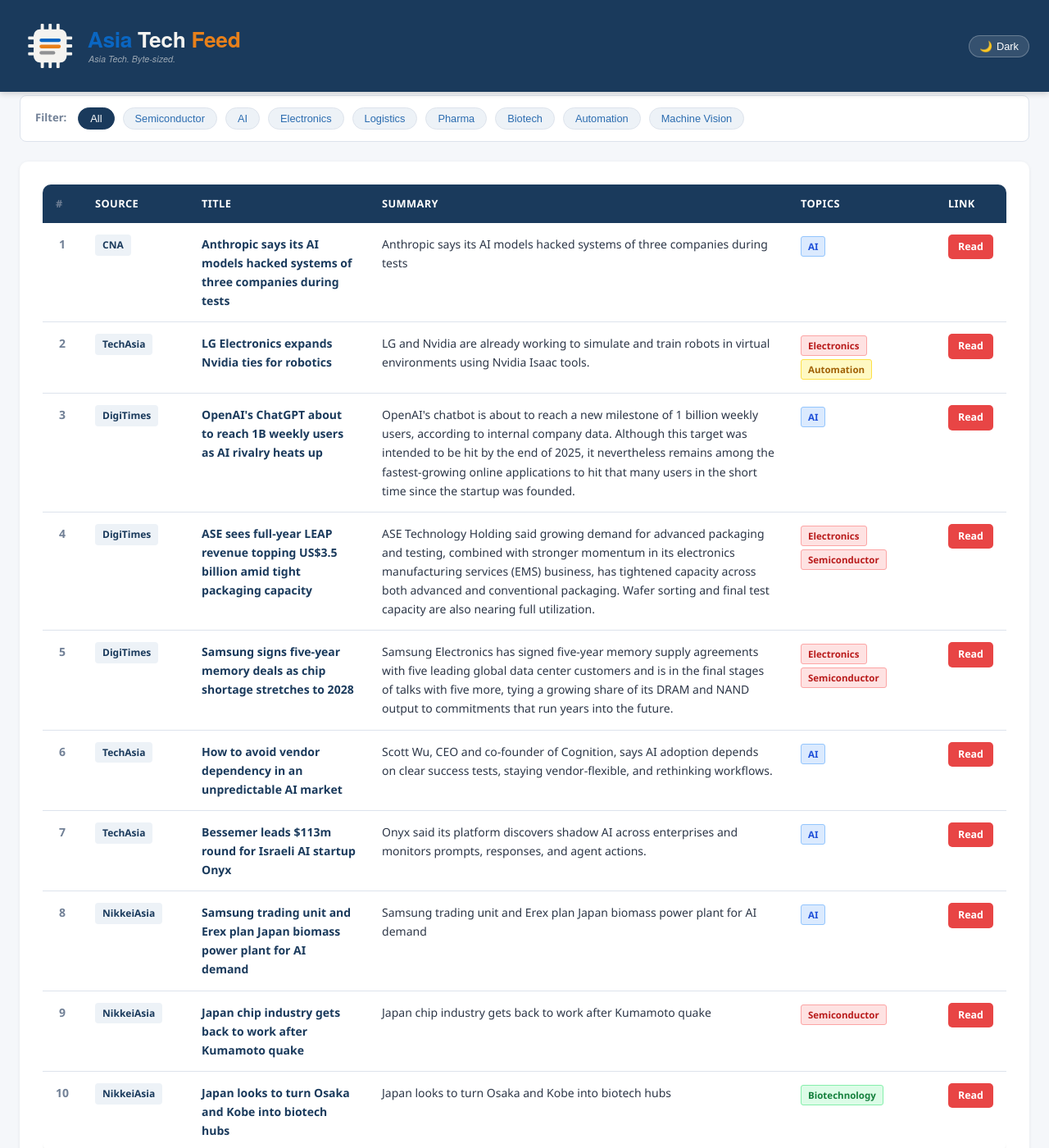
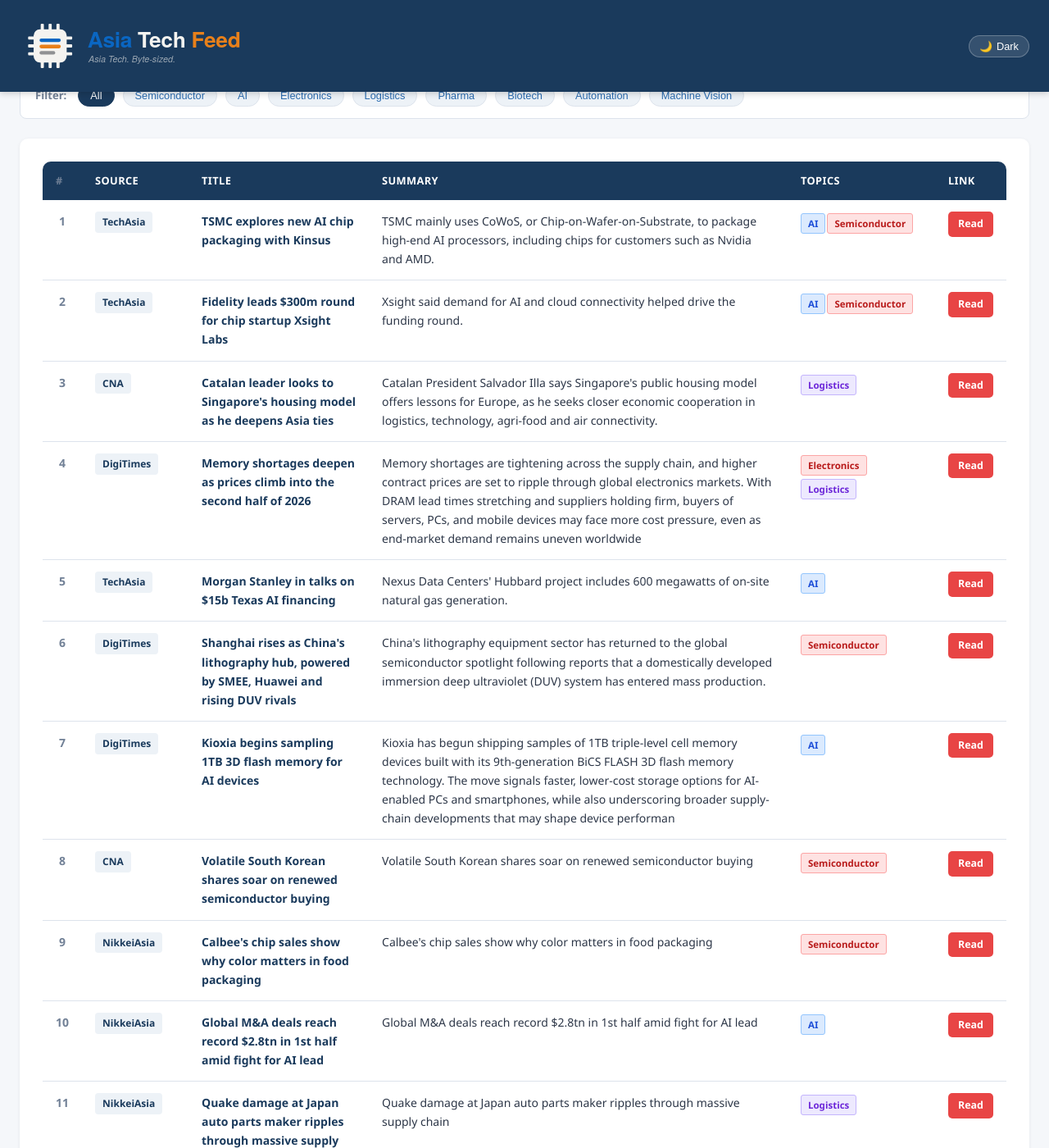
Before and after one commit to asiatechfeed/Asia-Tech-Feed, a Jekyll site: the page built from _posts/2026-07-31-asia-tech-news-digest.md, in a window 1280 px wide and 1400 px high, scrolled down 633 px. Shown: the whole window at 82% size. Built offline with Jekyll 4.4.1, drawn with Linux system fonts in a browser that asks for light colours; a script that is not in the unit is left out; some of the changed text lies outside the part shown.

Commit message:
📰 News digest 2026-07-31 (11 articles)

```diff
--- a/_posts/2026-07-31-asia-tech-news-digest.md
+++ b/_posts/2026-07-31-asia-tech-news-digest.md
@@ -1,16 +1,16 @@
 ---
 layout: post
 title: "Asia Tech News Digest - July 31, 2026"
-date: 2026-07-31 08:01:04 +0800
-articles_count: 10
+date: 2026-07-31 11:37:33 +0800
+articles_count: 11
 sources_count: 4
 sources: ["CNA", "DigiTimes", "NikkeiAsia", "TechAsia"]
 csv_file: /assets/data/news-2026-07-31.tsv
-featured_title: "Anthropic says its AI models hacked systems of three companies during tests"
-featured_url: "https://www.channelnewsasia.com/business/anthropic-says-its-ai-models-hacked-systems-three-companies-during-tests-6289726"
-featured_source: "CNA"
-featured_summary: "Anthropic says its AI models hacked systems of three companies during tests"
-featured_image: "https://dam.mediacorp.sg/image/upload/s--KLd3t41R--/c_fill,g_auto,h_676,w_1200/fl_relative,g_south_east,l_mediacorp:cna:watermark:2024-04:reuters_1,w_0.1/f_auto,q_auto/v1/one-cms/core/2026-07-30T231338Z_1_LYNXMPEM6T2BF_RTROPTP_3_TECH-AI-ANTHROPIC.JPG?itok=gwBeXaky"
+featured_title: "TSMC explores new AI chip packaging with Kinsus"
+featured_url: "https://www.techinasia.com/tsmc-build-3-packaging-plants-chiayi"
+featured_source: "TechAsia"
+featured_summary: "TSMC mainly uses CoWoS, or Chip-on-Wafer-on-Substrate, to package high-end AI processors, including chips for customers such as Nvidia and AMD."
+featured_image: ""
 ---
 
 <table class="news-table">
@@ -27,83 +27,91 @@ featured_image: "https://dam.mediacorp.sg/image/upload/s--KLd3t41R--/c_fill,g_au
 <tbody>
 <tr>
   <td class="col-num">1</td>
-  <td class="col-source"><span class="source-badge">CNA</span></td>
-  <td class="col-title"><span class="article-title">Anthropic says its AI models hacked systems of three companies during tests</span></td>
-  <td class="col-summary">Anthropic says its AI models hacked systems of three companies during tests</td>
-  <td class="col-tags"><span class="tag ai">AI</span></td>
-  <td class="col-link"><a class="btn-link" href="https://www.channelnewsasia.com/business/anthropic-says-its-ai-models-hacked-systems-three-companies-during-tests-6289726" target="_blank" rel="noopener">Read</a></td>
+  <td class="col-source"><span class="source-badge">TechAsia</span></td>
+  <td class="col-title"><span class="article-title">TSMC explores new AI chip packaging with Kinsus</span></td>
+  <td class="col-summary">TSMC mainly uses CoWoS, or Chip-on-Wafer-on-Substrate, to package high-end AI processors, including chips for customers such as Nvidia and AMD.</td>
+  <td class="col-tags"><span class="tag ai">AI</span><span class="tag semi">Semiconductor</span></td>
+  <td class="col-link"><a class="btn-link" href="https://www.techinasia.com/tsmc-build-3-packaging-plants-chiayi" target="_blank" rel="noopener">Read</a></td>
 </tr>
 <tr>
   <td class="col-num">2</td>
   <td class="col-source"><span class="source-badge">TechAsia</span></td>
-  <td class="col-title"><span class="article-title">LG Electronics expands Nvidia ties for robotics</span></td>
-  <td class="col-summary">LG and Nvidia are already working to simulate and train robots in virtual environments using Nvidia Isaac tools.</td>
-  <td class="col-tags"><span class="tag semi">Electronics</span><span class="tag auto">Automation</span></td>
-  <td class="col-link"><a class="btn-link" href="https://www.techinasia.com/lg-electronics-to-test-ai-home-robot-in-2027-ceo-says" target="_blank" rel="noopener">Read</a></td>
+  <td class="col-title"><span class="article-title">Fidelity leads $300m round for chip startup Xsight Labs</span></td>
+  <td class="col-summary">Xsight said demand for AI and cloud connectivity helped drive the funding round.</td>
+  <td class="col-tags"><span class="tag ai">AI</span><span class="tag semi">Semiconductor</span></td>
+  <td class="col-link"><a class="btn-link" href="https://www.techinasia.com/starlink-chooses-israeli-chip-firm-for-satellite-network" target="_blank" rel="noopener">Read</a></td>
 </tr>
 <tr>
   <td class="col-num">3</td>
-  <td class="col-source"><span class="source-badge">DigiTimes</span></td>
-  <td class="col-title"><span class="article-title">OpenAI's ChatGPT about to reach 1B weekly users as AI rivalry heats up</span></td>
-  <td class="col-summary">OpenAI's chatbot is about to reach a new milestone of 1 billion weekly users, according to internal company data. Although this target was intended to be hit by the end of 2025, it nevertheless remains among the fastest-growing online applications to hit that many users in the short time since the startup was founded.</td>
-  <td class="col-tags"><span class="tag ai">AI</span></td>
-  <td class="col-link"><a class="btn-link" href="https://www.digitimes.com/news/a20260730VL228/openai-chatgpt-growth-claude-revenue.html" target="_blank" rel="noopener">Read</a></td>
+  <td class="col-source"><span class="source-badge">CNA</span></td>
+  <td class="col-title"><span class="article-title">Catalan leader looks to Singapore's housing model as he deepens Asia ties</span></td>
+  <td class="col-summary">Catalan President Salvador Illa says Singapore's public housing model offers lessons for Europe, as he seeks closer economic cooperation in logistics, technology, agri-food and air connectivity.</td>
+  <td class="col-tags"><span class="tag logis">Logistics</span></td>
+  <td class="col-link"><a class="btn-link" href="https://www.channelnewsasia.com/singapore/catalonia-president-salvador-illa-visits-singapore-interview-asia-cooperation-6290016" target="_blank" rel="noopener">Read</a></td>
 </tr>
 <tr>
   <td class="col-num">4</td>
   <td class="col-source"><span class="source-badge">DigiTimes</span></td>
-  <td class="col-title"><span class="article-title">ASE sees full-year LEAP revenue topping US$3.5 billion amid tight packaging capacity</span></td>
-  <td class="col-summary">ASE Technology Holding said growing demand for advanced packaging and testing, combined with stronger momentum in its electronics manufacturing services (EMS) business, has tightened capacity across both advanced and conventional packaging. Wafer sorting and final test capacity are also nearing full utilization.</td>
-  <td class="col-tags"><span class="tag semi">Electronics</span><span class="tag semi">Semiconductor</span></td>
-  <td class="col-link"><a class="btn-link" href="https://www.digitimes.com/news/a20260730PD230/ase-revenue-packaging-capacity-testing.html" target="_blank" rel="noopener">Read</a></td>
+  <td class="col-title"><span class="article-title">Memory shortages deepen as prices climb into the second half of 2026</span></td>
+  <td class="col-summary">Memory shortages are tightening across the supply chain, and higher contract prices are set to ripple through global electronics markets. With DRAM lead times stretching and suppliers holding firm, buyers of servers, PCs, and mobile devices may face more cost pressure, even as end-market demand remains uneven worldwide</td>
+  <td class="col-tags"><span class="tag semi">Electronics</span><span class="tag logis">Logistics</span></td>
+  <td class="col-link"><a class="btn-link" href="https://www.digitimes.com/news/a20260731PD211/2026-supply-chain-dram-demand-market.html" target="_blank" rel="noopener">Read</a></td>
 </tr>
 <tr>
   <td class="col-num">5</td>
-  <td class="col-source"><span class="source-badge">DigiTimes</span></td>
-  <td class="col-title"><span class="article-title">Samsung signs five-year memory deals as chip shortage stretches to 2028</span></td>
-  <td class="col-summary">Samsung Electronics has signed five-year memory supply agreements with five leading global data center customers and is in the final stages of talks with five more, tying a growing share of its DRAM and NAND output to commitments that run years into the future.</td>
-  <td class="col-tags"><span class="tag semi">Electronics</span><span class="tag semi">Semiconductor</span></td>
-  <td class="col-link"><a class="btn-link" href="https://www.digitimes.com/news/a20260730VL233/samsung-2028-demand-dram-price.html" target="_blank" rel="noopener">Read</a></td>
+  <td class="col-source"><span class="source-badge">TechAsia</span></td>
+  <td class="col-title"><span class="article-title">Morgan Stanley in talks on $15b Texas AI financing</span></td>
+  <td class="col-summary">Nexus Data Centers' Hubbard project includes 600 megawatts of on-site natural gas generation.</td>
+  <td class="col-tags"><span class="tag ai">AI</span></td>
+  <td class="col-link"><a class="btn-link" href="https://www.techinasia.com/blackstone-softbank-said-to-eye-investment-in-indian-ai-startup" target="_blank" rel="noopener">Read</a></td>
 </tr>
 <tr>
   <td class="col-num">6</td>
-  <td class="col-source"><span class="source-badge">TechAsia</span></td>
-  <td class="col-title"><span class="article-title">How to avoid vendor dependency in an unpredictable AI market</span></td>
-  <td class="col-summary">Scott Wu, CEO and co-founder of Cognition, says AI adoption depends on clear success tests, staying vendor-flexible, and rethinking workflows.</td>
-  <td class="col-tags"><span class="tag ai">AI</span></td>
-  <td class="col-link"><a class="btn-link" href="https://www.techinasia.com/why-cognitions-scott-wu-says-measurable-ai-wins-first" target="_blank" rel="noopener">Read</a></td>
+  <td class="col-source"><span class="source-badge">DigiTimes</span></td>
+  <td class="col-title"><span class="article-title">Shanghai rises as China's lithography hub, powered by SMEE, Huawei and rising DUV rivals</span></td>
+  <td class="col-summary">China's lithography equipment sector has returned to the global semiconductor spotlight following reports that a domestically developed immersion deep ultraviolet (DUV) system has entered mass production.</td>
+  <td class="col-tags"><span class="tag semi">Semiconductor</span></td>
+  <td class="col-link"><a class="btn-link" href="https://www.digitimes.com/news/a20260731PD213/equipment-duv-huawei-shanghai-smee.html" target="_blank" rel="noopener">Read</a></td>
 </tr>
 <tr>
   <td class="col-num">7</td>
-  <td class="col-source"><span class="source-badge">TechAsia</span></td>
-  <td class="col-title"><span class="article-title">Bessemer leads $113m round for Israeli AI startup Onyx</span></td>
-  <td class="col-summary">Onyx said its platform discovers shadow AI across enterprises and monitors prompts, responses, and agent actions.</td>
+  <td class="col-source"><span class="source-badge">DigiTimes</span></td>
+  <td class="col-title"><span class="article-title">Kioxia begins sampling 1TB 3D flash memory for AI devices</span></td>
+  <td class="col-summary">Kioxia has begun shipping samples of 1TB triple-level cell memory devices built with its 9th-generation BiCS FLASH 3D flash memory technology. The move signals faster, lower-cost storage options for AI-enabled PCs and smartphones, while also underscoring broader supply-chain developments that may shape device performan</td>
   <td class="col-tags"><span class="tag ai">AI</span></td>
-  <td class="col-link"><a class="btn-link" href="https://www.techinasia.com/israeli-ai-cyber-startup-onyx-security-raises-40m-seed" target="_blank" rel="noopener">Read</a></td>
+  <td class="col-link"><a class="btn-link" href="https://www.digitimes.com/news/a20260731PR201/kioxia-technology-flash-3d-performance.html" target="_blank" rel="noopener">Read</a></td>
 </tr>
 <tr>
   <td class="col-num">8</td>
-  <td class="col-source"><span class="source-badge">NikkeiAsia</span></td>
-  <td class="col-title"><span class="article-title">Samsung trading unit and Erex plan Japan biomass power plant for AI demand</span></td>
-  <td class="col-summary">Samsung trading unit and Erex plan Japan biomass power plant for AI demand</td>
-  <td class="col-tags"><span class="tag ai">AI</span></td>
-  <td class="col-link"><a class="btn-link" href="https://asia.nikkei.com/business/energy/samsung-trading-unit-and-erex-plan-japan-biomass-power-plant-for-ai-demand" target="_blank" rel="noopener">Read</a></td>
+  <td class="col-source"><span class="source-badge">CNA</span></td>
+  <td class="col-title"><span class="article-title">Volatile South Korean shares soar on renewed semiconductor buying</span></td>
+  <td class="col-summary">Volatile South Korean shares soar on renewed semiconductor buying</td>
+  <td class="col-tags"><span class="tag semi">Semiconductor</span></td>
+  <td class="col-link"><a class="btn-link" href="https://www.channelnewsasia.com/business/volatile-south-korean-shares-soar-renewed-semiconductor-buying-6290006" target="_blank" rel="noopener">Read</a></td>
 </tr>
 <tr>
   <td class="col-num">9</td>
   <td class="col-source"><span class="source-badge">NikkeiAsia</span></td>
-  <td class="col-title"><span class="article-title">Japan chip industry gets back to work after Kumamoto quake</span></td>
-  <td class="col-summary">Japan chip industry gets back to work after Kumamoto quake</td>
+  <td class="col-title"><span class="article-title">Calbee's chip sales show why color matters in food packaging</span></td>
+  <td class="col-summary">Calbee's chip sales show why color matters in food packaging</td>
   <td class="col-tags"><span class="tag semi">Semiconductor</span></td>
-  <td class="col-link"><a class="btn-link" href="https://asia.nikkei.com/business/tech/semiconductors/japan-chip-industry-gets-back-to-work-after-kumamoto-quake" target="_blank" rel="noopener">Read</a></td>
+  <td class="col-link"><a class="btn-link" href="https://asia.nikkei.com/business/food-beverage/calbee-s-chip-sales-show-why-color-matters-in-food-packaging" target="_blank" rel="noopener">Read</a></td>
 </tr>
 <tr>
   <td class="col-num">10</td>
   <td class="col-source"><span class="source-badge">NikkeiAsia</span></td>
-  <td class="col-title"><span class="article-title">Japan looks to turn Osaka and Kobe into biotech hubs</span></td>
-  <td class="col-summary">Japan looks to turn Osaka and Kobe into biotech hubs</td>
-  <td class="col-tags"><span class="tag bio">Biotechnology</span></td>
-  <td class="col-link"><a class="btn-link" href="https://asia.nikkei.com/business/biotechnology/japan-looks-to-turn-osaka-and-kobe-into-biotech-hubs" target="_blank" rel="noopener">Read</a></td>
+  <td class="col-title"><span class="article-title">Global M&A deals reach record $2.8tn in 1st half amid fight for AI lead</span></td>
+  <td class="col-summary">Global M&A deals reach record $2.8tn in 1st half amid fight for AI lead</td>
+  <td class="col-tags"><span class="tag ai">AI</span></td>
+  <td class="col-link"><a class="btn-link" href="https://asia.nikkei.com/business/business-trends/global-m-a-deals-reach-record-2.8tn-in-1st-half-amid-fight-for-ai-lead" target="_blank" rel="noopener">Read</a></td>
+</tr>
+<tr>
+  <td class="col-num">11</td>
+  <td class="col-source"><span class="source-badge">NikkeiAsia</span></td>
+  <td class="col-title"><span class="article-title">Quake damage at Japan auto parts maker ripples through massive supply chain</span></td>
+  <td class="col-summary">Quake damage at Japan auto parts maker ripples through massive supply chain</td>
+  <td class="col-tags"><span class="tag logis">Logistics</span></td>
+  <td class="col-link"><a class="btn-link" href="https://asia.nikkei.com/spotlight/supply-chain/quake-damage-at-japan-auto-parts-maker-ripples-through-massive-supply-chain" target="_blank" rel="noopener">Read</a></td>
 </tr>
 </tbody>
 </table>
```
Also changed, not shown: _data/seen_urls.json (+12 -1 lines), _digest_meta.json (+20 -20 lines), assets/data/news-2026-07-31.tsv (+11 -10 lines), assets/data/search-index.json.
